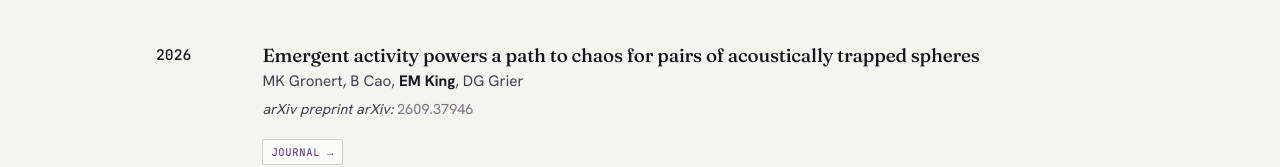
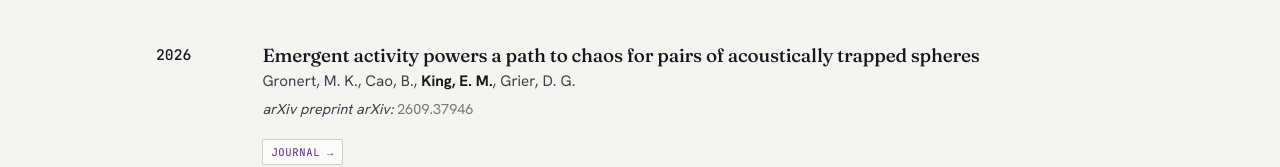
Before and after one commit to the-king-group/the-king-group.github.io, a plain HTML site: page publications.html in a window 1280 px wide. Shown: the part 359-526 px from the top of the page. Drawn offline with Linux system fonts and the light colour scheme.

Commit message:
Restore curated author formatting on preprint entry
Co-Authored-By: Claude Fable 5.2 <noreply@anthropic.com>

```diff
--- a/publications.html
+++ b/publications.html
@@ -40,7 +40,7 @@
       <div class="meta"><span class="y">2026</span></div>
       <div>
         <a class="pub-title" href="https://arxiv.org/abs/2609.37946">Emergent activity powers a path to chaos for pairs of acoustically trapped spheres</a>
-        <p class="authors">MK Gronert, B Cao, <span class="me">EM King</span>, DG Grier</p>
+        <p class="authors">Gronert, M. K., Cao, B., <span class="me">King, E. M.</span>, Grier, D. G.</p>
         <p class="venue"><span class="j">arXiv preprint arXiv:</span> 2609.37946</p>
         <div class="badges"><a class="badge link" href="https://arxiv.org/abs/2609.37946">Journal &rarr;</a></div>
       </div>
```
Also changed, not shown: 1 other file.
